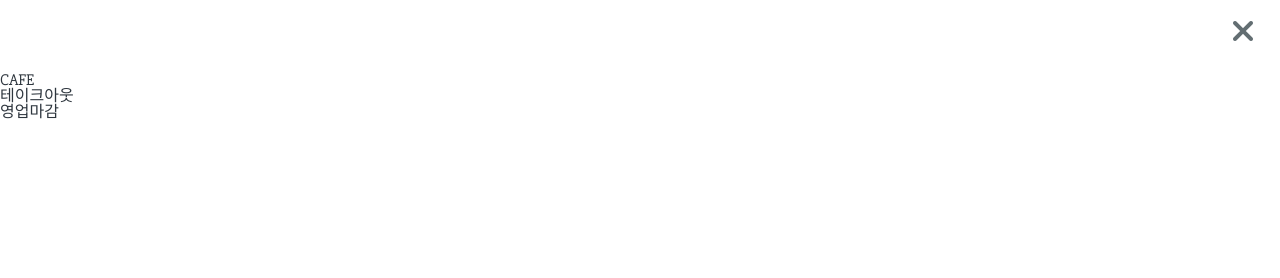
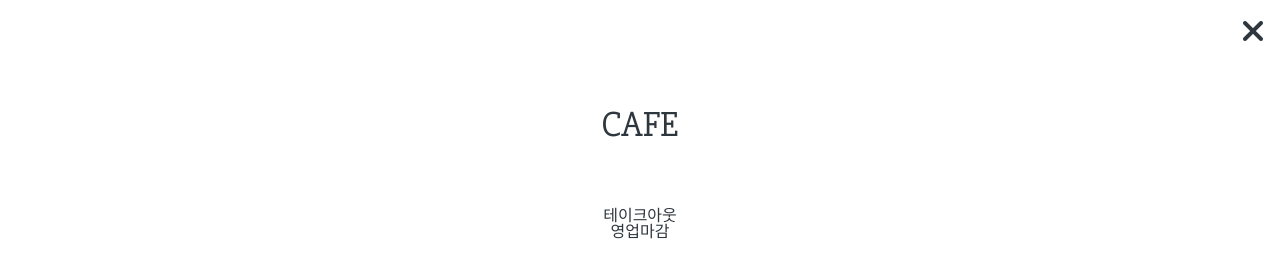
Before and after one commit to pangkyu/cafe-casher-site, a plain HTML site: page index.html in a window 1280 px wide. Drawn offline with Linux system fonts and the light colour scheme.

Commit message:
Update index.css

```diff
--- a/css/screens/index.css
+++ b/css/screens/index.css
@@ -1,21 +1,42 @@
-.header__close {
+.cafe-form__title {
   display: flex;
-  align-items: center;
-  justify-content: flex-end;
-  padding: 15px;
-  margin-right: 10px;
-  margin-bottom: 10px;
+  align-items: flex-start;
+  justify-content: center;
+  color: var(--menu-color);
+  font-size: 36px;
+  font-weight: 400;
+  padding: 20px;
+  margin: 25px;
 }
 
-.header__close i {
-  color: #636e72;
-}
-.header__close i:hover {
-  color: #dfe6e9;
+.cafe-form__content {
+  display: flex;
+  flex-direction: column;
+  align-items: center;
+  justify-content: center;
+  padding: 20px;
 }
 
-.cafe-form__title {
-  display: flexbox
-  align-items: center;
-  justify-content: center;
+.cafe-form__content-menu {
+  display: flex;
+  padding: 30px;
+  width: 80%;
+  border-radius: 10px;
+  margin-right: 10px;
+  margin-left: 10px;
+  margin-bottom: 10px;
+  background-color: var(--menu-color);
+  color: var(--main-text);
 }
+
+.cafe-form__content-menu:hover {
+  background-color: rgba(30, 65, 116, 0.6);
+}
+
+.cafe-form__content-menu i {
+  margin-left: 7px;
+}
+
+.cafe-form__content-menu div {
+  margin-left: auto;
+}
```
